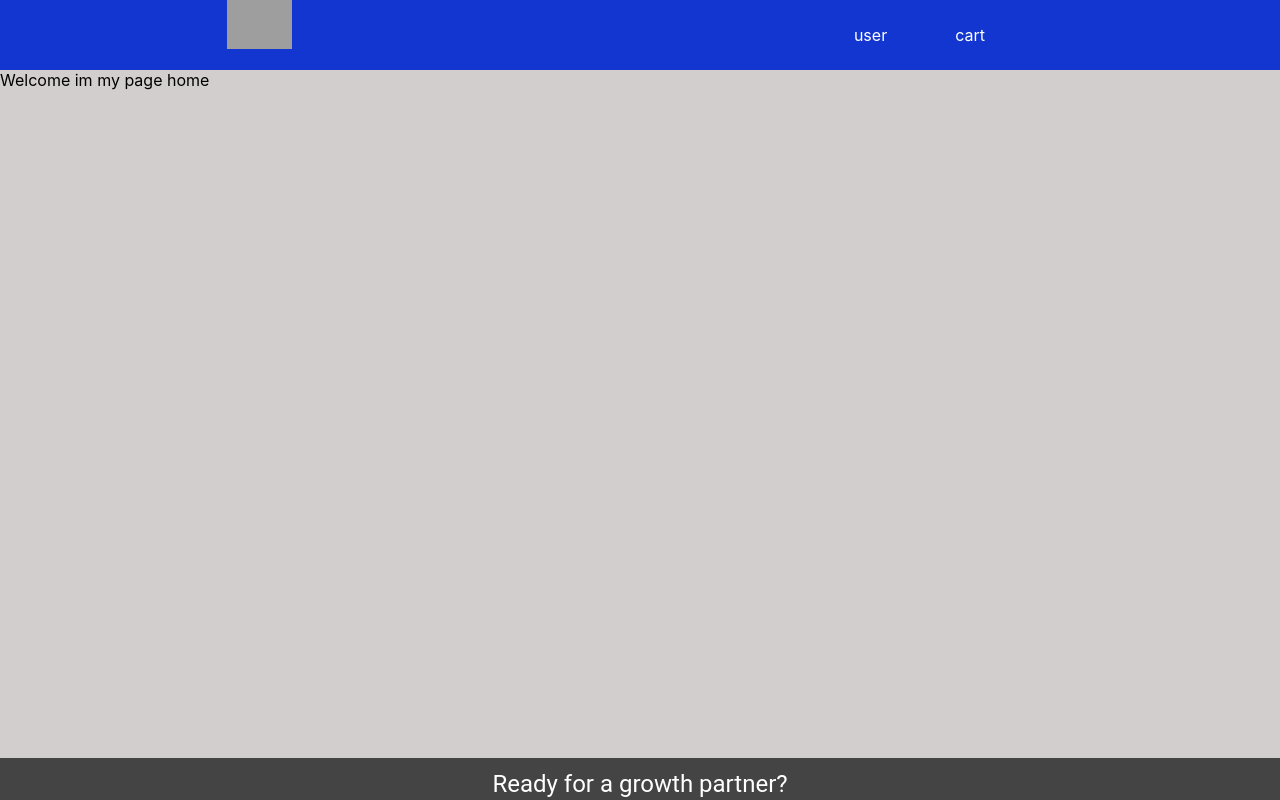
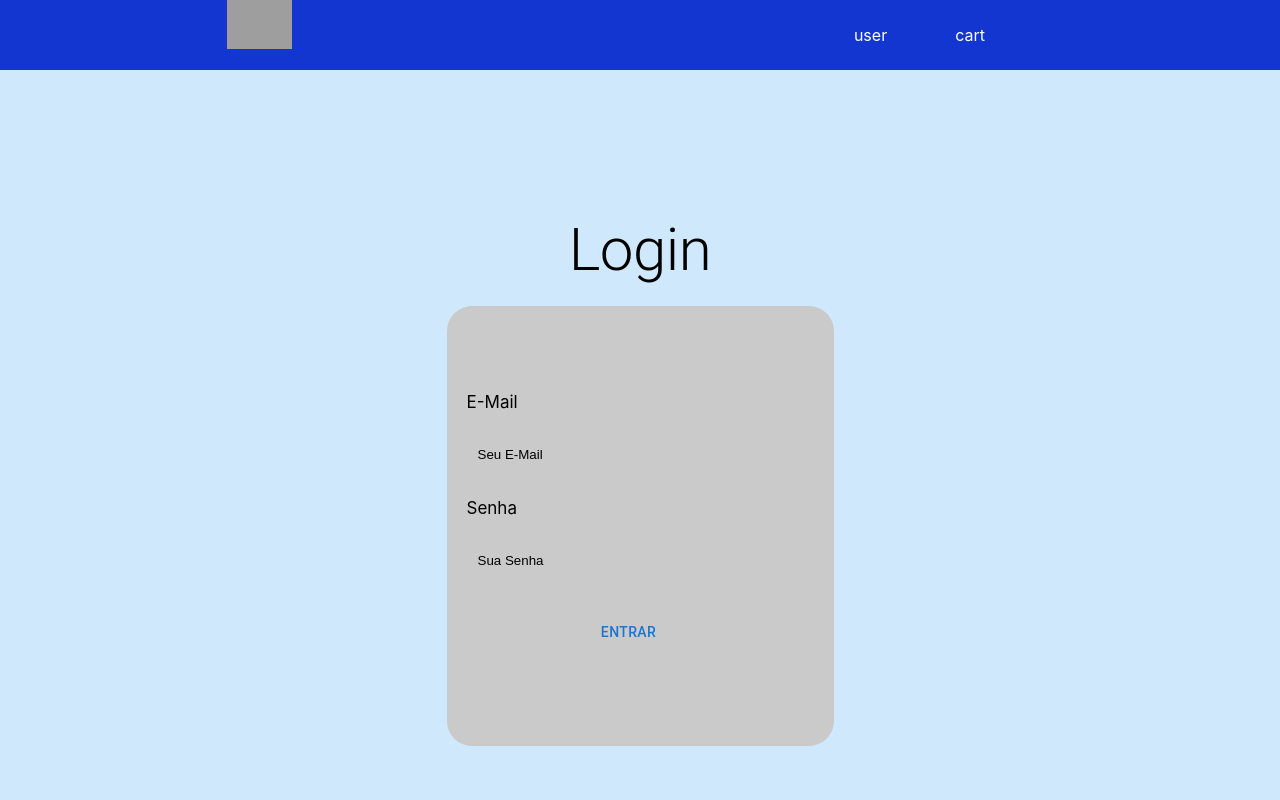
Before and after one commit to lissandrojs/testFullStackProblemCompany, a React (Create React App) app in the folder frontend/: page / in a window 1280 px wide. Shown: the top 800 px of the page. Built offline with nearby package versions, Linux system fonts and the light colour scheme; grey boxes are pictures that could not be loaded.

Commit message:
feat : create screan login

```diff
--- /dev/null
+++ b/frontend/src/components/Input/Input.tsx
@@ -0,0 +1,26 @@
+import { Container, ContentInput } from "./styles"
+
+interface InputTypes {
+    label?: string
+    register?: any
+    name?: string
+    errors?: string
+    placeholder?:string
+    type?:string
+}
+
+const InputComponent =({label,register ,name,errors,...rest}:InputTypes)=>{
+    return(
+       <Container>
+           <div>
+           <label>{label}</label>
+           {!!errors && <span> * {errors}</span>}
+           </div>
+
+           <ContentInput isError={!!errors}>
+               <input {...register(name)} {...rest}/>
+           </ContentInput>
+       </Container>
+    )
+}
+export default InputComponent
--- /dev/null
+++ b/frontend/src/components/Input/styles.tsx
@@ -0,0 +1,51 @@
+import styled, { css } from "styled-components";
+
+
+export const Container = styled.div`
+    text-align: left;
+    color: var(--grey-0);
+    font-size: 17px;
+    span{
+        font-size: 14px;
+        color: var( --color-primary-Negative);
+    }
+`
+interface IProps {
+    isError :boolean
+}
+
+export const ContentInput = styled.div<IProps>`
+    background-color: var(--grey-2);
+    color: var(--grey-0);
+    height: 38px;
+    width: 264px;
+    border-radius: 4px;
+    padding: 9px;
+    margin: 10px 0 ;
+    display: flex;
+    align-items: center;
+    border: 2px solid var(--grey-2);
+    ${props => props.isError && css`
+    border: 2px solid var(--color-primary-Negative);
+    `}
+    @media (min-width:768px){
+        height: 48px;
+        width: 329px;
+    }
+    @media (max-width:280px){
+        width: 238px;
+        height: 35px;
+    }
+
+    input{
+        height:20px;
+        background: transparent;
+        border: none;
+        align-items: center;
+        flex: 1;
+        color: var(--grey-0);
+        &::placeholder{
+            color: var(--grey-1);
+        }
+    }
+`
--- a/frontend/src/components/Login/Login.tsx
+++ b/frontend/src/components/Login/Login.tsx
@@ -1,9 +1,34 @@
-import { Box, Container } from "@mui/material"
+import { Box, Button, Typography} from "@mui/material"
+import { Link } from 'react-router-dom';
+import {Container, ContainerForm,Form} from './styles'
+
+import { useForm } from 'react-hook-form';
+import  * as yup from "yup"
+import {yupResolver} from '@hookform/resolvers/yup'
+import InputComponent from "../Input/Input";
+import IFormLogin from "../../interfaces/IFormLogin";
 
 const LoginComponent = () =>{
+    const schema = yup.object().shape({
+        email:yup.string().email("E-mail invalido").required("Campo Obrigatorio"),
+        password:yup.string().required("Campo Obrigatorio")
+
+    })
+    const {register,handleSubmit,formState:{errors}, }= useForm<IFormLogin>({
+        resolver: yupResolver(schema)
+    });
     return (
-            <Box sx={{ bgcolor: '#cfe8fc', height: '100vh',width: '100%' }} >
-
+            <Box sx={{ bgcolor: '#cfe8fc', height: '100vh',width: '100%' ,display:"flex",justifyContent:"center",alignItems:"center",flexDirection:"column"}} >
+                <Typography sx={{paddingTop:"20px"}} variant="h2">
+                    Login
+                </Typography>
+                <Container>
+                    <ContainerForm>
+                        <InputComponent errors={errors.email?.message} register={register} name="email" label="E-Mail" placeholder="Seu E-Mail"/>
+                        <InputComponent errors={errors.password?.message} register={register} name="password"  label="Senha" placeholder="Sua Senha" type ="password" />
+                        <Button >Entrar</Button>
+                    </ContainerForm>
+                </Container>
             </Box>
     )
 }
--- /dev/null
+++ b/frontend/src/components/Login/styles.tsx
@@ -0,0 +1,86 @@
+import styled from "styled-components";
+
+
+export const Container = styled.div`
+    height: 50vh;
+    border-radius: 25px;
+    display: flex;
+    margin-top: 20px;
+    padding: 20px;
+    flex-direction: column;
+    justify-content: center;
+    background-color: #cacaca;
+    align-items: center;
+    h1{
+        color: var(--color-primary);
+        margin-bottom: 30px;
+    }
+    h3{
+        text-align: center;
+        color: var(--grey-0);
+        margin-top: 15px;
+    }
+    a{
+        text-align: center;
+        font-size: 12px;
+        color: var(--grey-1);
+    }
+
+
+`
+export const Form = styled.form`
+    @media (max-width:280px){
+        width: 260px;
+    }
+    @media (min-width:768px){
+        width: 369px;
+    }
+    width:296px;
+    height: 402px;
+    display: flex;
+    flex-direction: column;
+    justify-content: center;
+    align-items: center;
+
+    background-color:var(--grey-3) ;
+`
+
+export const ContainerForm = styled.div`
+display:flex;
+flex-direction: column;
+button{
+    margin-bottom: 10px;
+    margin-top: 10px;
+}
+@media (min-width:768px){
+
+        button{
+            width: 324px;
+        }
+    }
+    @media (max-width:320px ){
+
+        button{
+            margin-bottom: 15px;
+            width: 245px;
+        }
+    }
+    @media (max-width:767px){
+        button{
+            width: 265px;
+            margin-bottom: 15px;
+        }
+    }
+    @media(max-width:420px){
+        button{
+        margin-bottom: 15px;
+        width: 255px;
+        }
+    }
+    @media (max-width:280px){
+       button{
+        margin-bottom: 15px;
+           width: 240px;
+       }
+    }
+`
--- /dev/null
+++ b/frontend/src/interfaces/IFormLogin.d.ts
@@ -0,0 +1,4 @@
+export default interface IFormLogin {
+    email?: string
+    password?: string
+}
--- a/frontend/src/routes/index.tsx
+++ b/frontend/src/routes/index.tsx
@@ -8,11 +8,11 @@ import {createBrowserRouter,} from "react-router-dom";
  const RouterApp = createBrowserRouter([
     {
       path: "/",
-      element: <HomePage />,
+      element:  <LoginPage/>
     },
     {
-        path:"/login",
-        element: <LoginPage/>
+        path:"/home",
+        element: <HomePage />,
     },
     {
         path:"/register",
```
Also changed, not shown: 1 other file (tests, documents, lock files or other folders).
